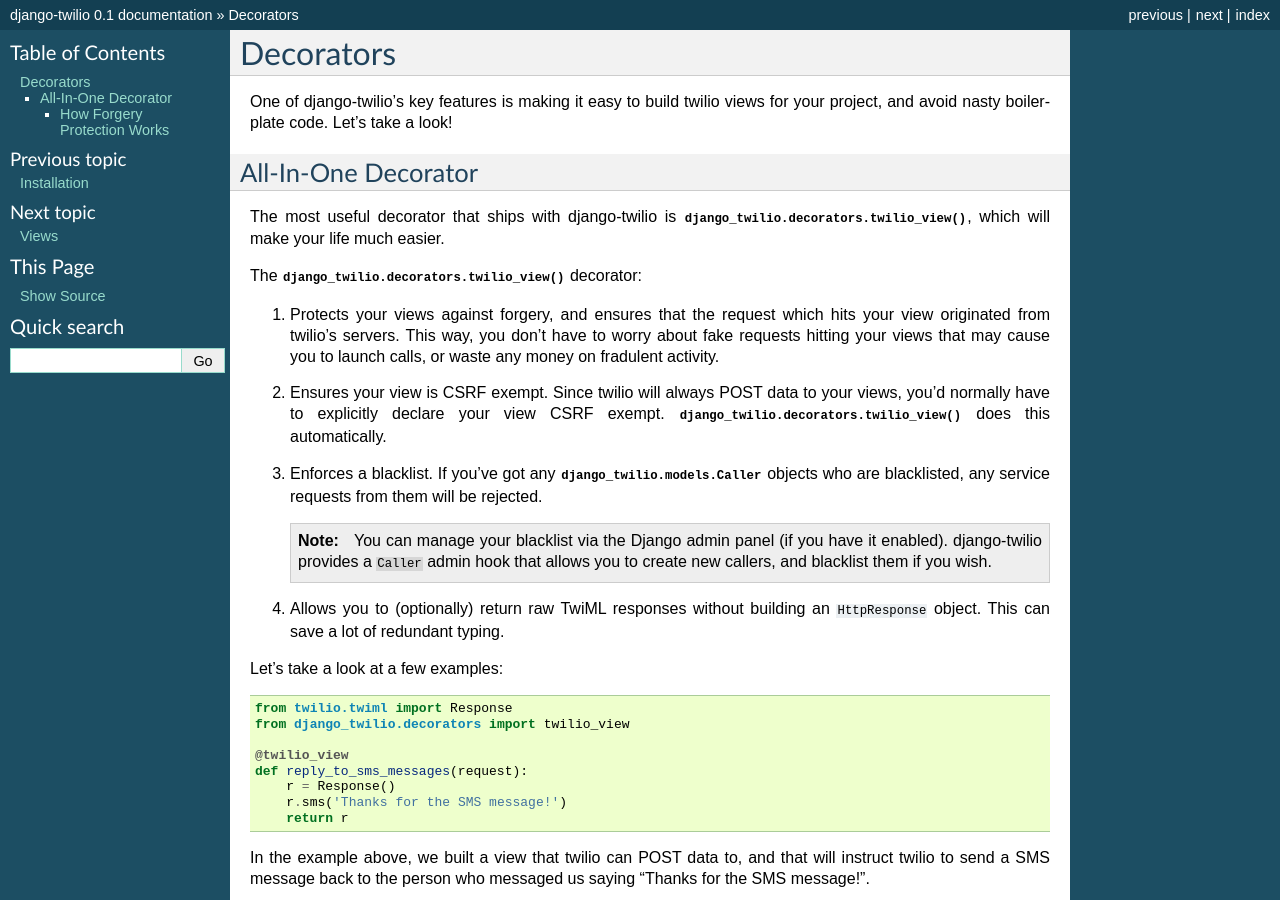
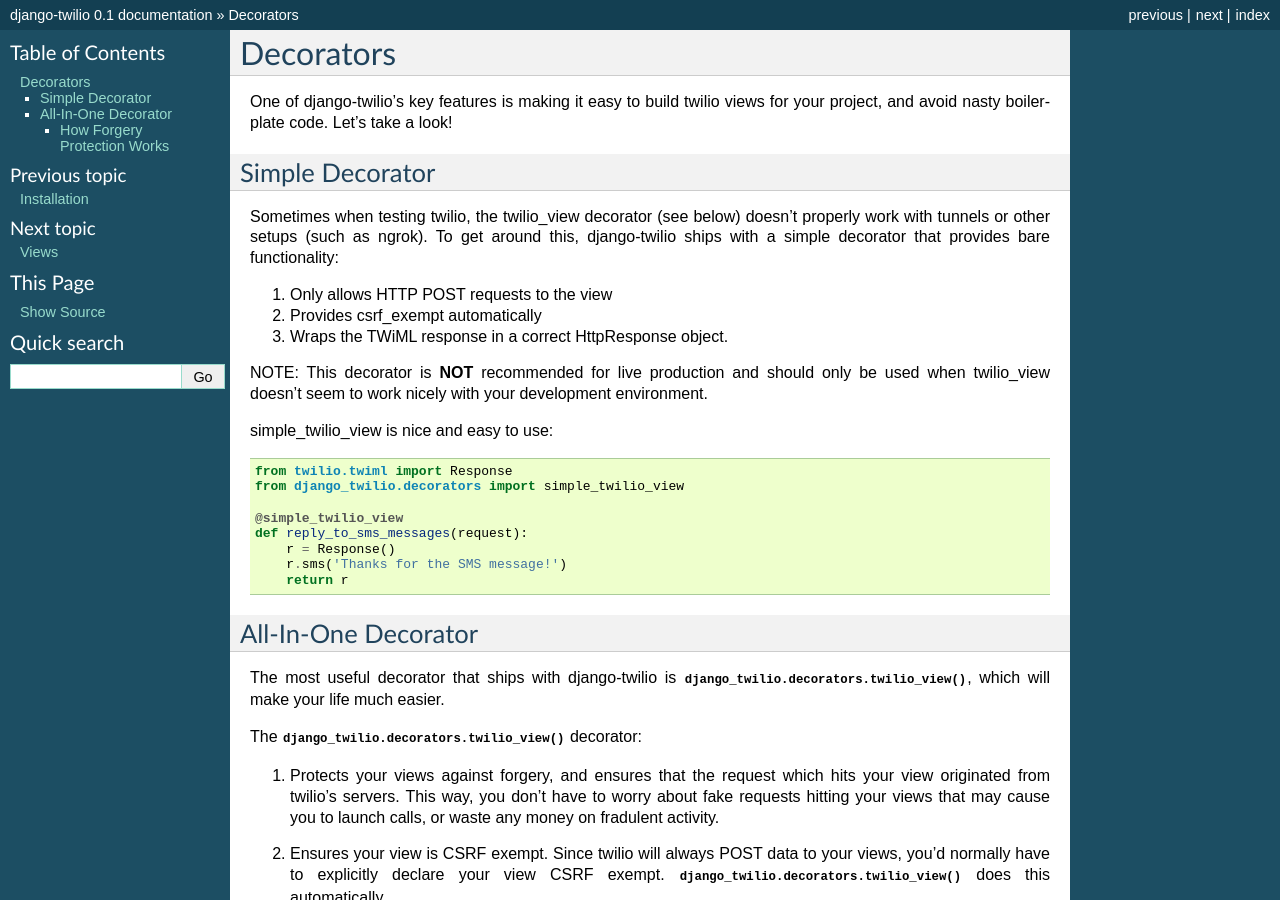
Before and after one commit to rdegges/django-twilio, a Sphinx documentation site: the page built from docs/source/decorators.rst, in a window 1280 px wide and 900 px high. Built offline with Sphinx 7.4.7, drawn with Linux system fonts in a browser that asks for light colours.

Commit message:
Add simple_twilio_view decorator

```diff
--- a/docs/source/decorators.rst
+++ b/docs/source/decorators.rst
@@ -3,6 +3,34 @@
 
 One of django-twilio's key features is making it easy to build twilio views for
 your project, and avoid nasty boilerplate code. Let's take a look!
+
+
+Simple Decorator
+----------------
+
+Sometimes when testing twilio, the twilio_view decorator (see below) doesn't
+properly work with tunnels or other setups (such as ngrok). To get around this,
+django-twilio ships with a simple decorator that provides bare functionality:
+
+1. Only allows HTTP POST requests to the view
+
+2. Provides csrf_exempt automatically
+
+3. Wraps the TWiML response in a correct HttpResponse object.
+
+NOTE: This decorator is **NOT** recommended for live production and should only
+be used when twilio_view doesn't seem to work nicely with your development environment.
+
+simple_twilio_view is nice and easy to use::
+
+    from twilio.twiml import Response
+    from django_twilio.decorators import simple_twilio_view
+
+    @simple_twilio_view
+    def reply_to_sms_messages(request):
+        r = Response()
+        r.sms('Thanks for the SMS message!')
+        return r
 
 
 All-In-One Decorator
```
Also changed, not shown: 1 other file.
